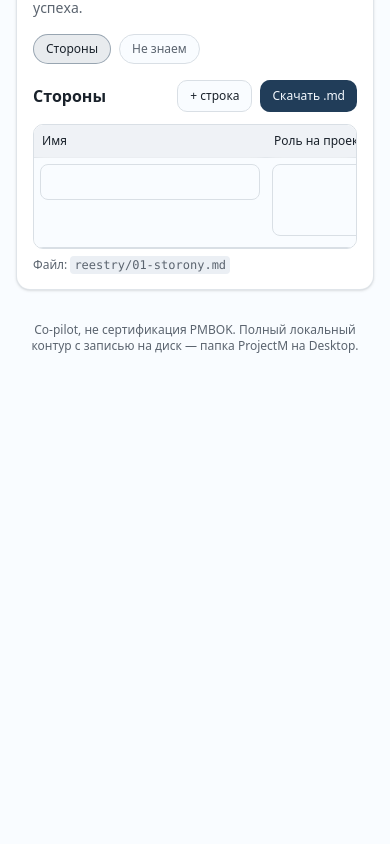
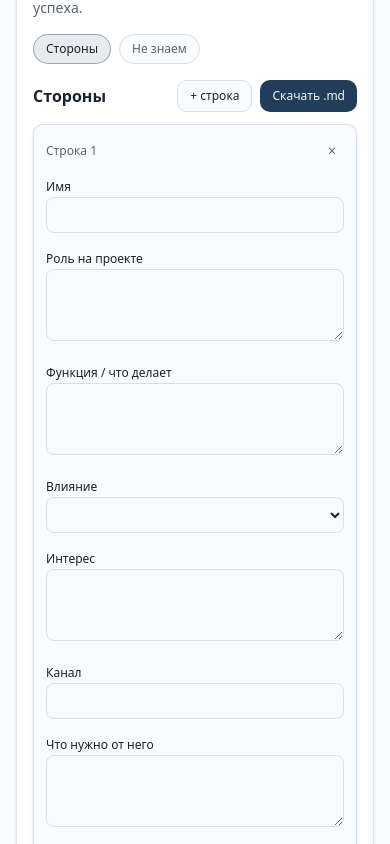
Before and after one commit to pagasbot-coder/Agent, a Next.js app in the folder quiet-partner/: page /stages in a window 390 px wide. Shown: the part 880-1724 px from the top of the page. Before the commit the page ends 1258 px from the top, so only its background shows below. Built offline with nearby package versions, Linux system fonts and the light colour scheme.

Commit message:
feat(qp): mobile register cards, focus QA checklist, PRD edit
Ship T-101 stacked cards on narrow stages, T-098 FT smoke rows, T-100 PRD polish.

Co-authored-by: Cursor <cursoragent@cursor.com>

```diff
--- a/quiet-partner/components/stages/StagesShell.tsx
+++ b/quiet-partner/components/stages/StagesShell.tsx
@@ -311,7 +311,82 @@ export function StagesShell() {
                       </Button>
                     </div>
                   </div>
-                  <div className="overflow-x-auto rounded-lg border border-border">
+                  {/* Mobile: stacked cards — table stays for md+ (T-101) */}
+                  <div className="space-y-3 md:hidden">
+                    {rows.length === 0 && (
+                      <p className="rounded-lg border border-dashed border-border px-3 py-4 text-sm text-muted-foreground">
+                        Пока пусто — нажми «+ строка».
+                      </p>
+                    )}
+                    {rows.map((row, ri) => (
+                      <article
+                        key={ri}
+                        className="rounded-lg border border-border bg-background p-3 shadow-sm"
+                      >
+                        <div className="mb-2 flex items-center justify-between gap-2">
+                          <span className="text-xs font-medium text-muted-foreground">
+                            Строка {ri + 1}
+                          </span>
+                          <button
+                            type="button"
+                            onClick={() => delRow(ri)}
+                            className="px-2 py-1 text-sm text-muted-foreground hover:text-destructive"
+                            title="Удалить"
+                            aria-label={`Удалить строку ${ri + 1}`}
+                          >
+                            ×
+                          </button>
+                        </div>
+                        <div className="space-y-3">
+                          {REGISTERS[activeReg].columns.map((c) => (
+                            <label
+                              key={c.key}
+                              className="block space-y-1"
+                            >
+                              <span className="text-xs font-medium text-foreground">
+                                {c.label}
+                              </span>
+                              {c.type === "select" ? (
+                                <select
+                                  value={row[c.key] ?? ""}
+                                  onChange={(e) =>
+                                    updateCell(ri, c.key, e.target.value)
+                                  }
+                                  className="h-9 w-full rounded-md border border-input bg-background px-2 text-sm outline-none focus:ring-1 focus:ring-ring"
+                                >
+                                  <option value="" />
+                                  {c.options?.map((o) => (
+                                    <option key={o} value={o}>
+                                      {o}
+                                    </option>
+                                  ))}
+                                </select>
+                              ) : c.multiline ? (
+                                <textarea
+                                  value={row[c.key] ?? ""}
+                                  onChange={(e) =>
+                                    updateCell(ri, c.key, e.target.value)
+                                  }
+                                  rows={3}
+                                  className="min-h-[4.5rem] w-full resize-y rounded-md border border-input bg-background px-2 py-1.5 text-sm leading-snug whitespace-pre-wrap break-words outline-none focus:ring-1 focus:ring-ring"
+                                />
+                              ) : (
+                                <input
+                                  value={row[c.key] ?? ""}
+                                  onChange={(e) =>
+                                    updateCell(ri, c.key, e.target.value)
+                                  }
+                                  className="h-9 w-full rounded-md border border-input bg-background px-2 text-sm outline-none focus:ring-1 focus:ring-ring"
+                                />
+                              )}
+                            </label>
+                          ))}
+                        </div>
+                      </article>
+                    ))}
+                  </div>
+
+                  <div className="hidden overflow-x-auto rounded-lg border border-border md:block">
                     <table className="w-max min-w-full border-collapse text-sm">
                       <thead>
                         <tr>
```
Also changed, not shown: quiet-partner/knowledge-base/qa-checklist.md (+27 -0 lines), 2 other files (tests, documents, lock files or other folders).
